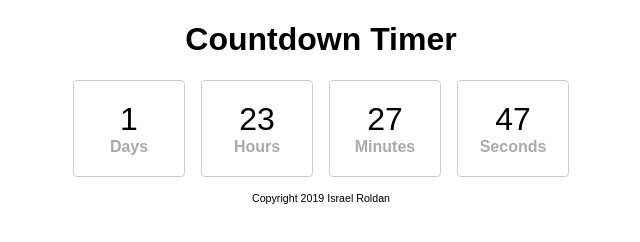
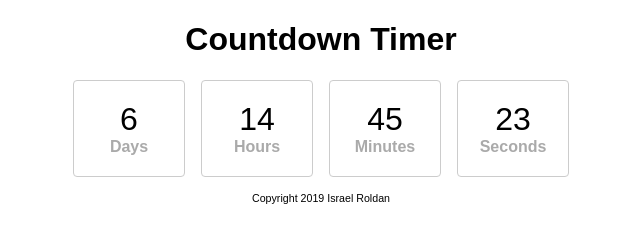
Before and after one commit to airvzxf/countdown-timer, a plain HTML site: page src/index.html in a window 1280 px wide. Shown: the full height of the page, 319-959 px from the left. Drawn offline with Linux system fonts and the light colour scheme.

Commit message:
Added the complete javascript functionality for the countdown timer and display it.

```diff
--- a/src/index.html
+++ b/src/index.html
@@ -4,10 +4,10 @@
 
 <head>
     <meta content="text/html; charset=UTF-8" http-equiv="Content-Type"/>
-    <!-- TODO: Create a responsive version for Mobile -->
+    <!-- TODO: Create countdown_timer responsive version for Mobile -->
     <!--meta name="viewport" content="width=device-width, initial-scale=1"-->
     <link href="style/main.css" media="screen" rel="stylesheet" type="text/css"/>
-    <script type="text/javascript" src="javascript/countdown-timer.js"></script>
+    <script src="javascript/countdown-timer.js" type="text/javascript"></script>
     <title>Countdown Timer</title>
 </head>
 
@@ -22,7 +22,7 @@
 <section id="counter-container">
     <div class="counter-box">
         <p>
-            <span id="days" class="counter-box-number">1</span>
+            <span class="counter-box-number" id="days">0</span>
             <br/>
             <span class="counter-box-type">Days</span>
         </p>
@@ -30,7 +30,7 @@
 
     <div class="counter-box">
         <p>
-            <span id="hours" class="counter-box-number">23</span>
+            <span class="counter-box-number" id="hours">0</span>
             <br/>
             <span class="counter-box-type">Hours</span>
         </p>
@@ -38,7 +38,7 @@
 
     <div class="counter-box">
         <p>
-            <span id="minutes" class="counter-box-number">27</span>
+            <span class="counter-box-number" id="minutes">0</span>
             <br/>
             <span class="counter-box-type">Minutes</span>
         </p>
@@ -46,7 +46,7 @@
 
     <div class="counter-box">
         <p>
-            <span id="seconds" class="counter-box-number">47</span>
+            <span class="counter-box-number" id="seconds">0</span>
             <br/>
             <span class="counter-box-type">Seconds</span>
         </p>
@@ -57,6 +57,17 @@
     <p>Copyright 2019 Israel Roldan</p>
 </footer>
 
+<script type="text/javascript">
+    // TODO: Delete this date which check when the target date is expired.
+    // target_date = '2019-01-24 20:00:00';
+    target_date = '2019-01-31 23:00:00';
+
+    countdown_timer = new CountdownTimer(target_date);
+    countdown_timer.run(document);
+    // TODO: Delete this log.
+    console.log(countdown_timer);
+</script>
+
 </body>
 
 </html>
--- a/src/javascript/countdown-timer.js
+++ b/src/javascript/countdown-timer.js
@@ -0,0 +1,81 @@
+class CountdownTimer {
+
+    constructor(target_date) {
+        let date_in_milliseconds;
+
+        date_in_milliseconds = new Date().getTime();
+        this.time_in_milliseconds = CountdownTimer.convert_date_to_seconds(date_in_milliseconds, target_date);
+    }
+
+    static convert_date_to_seconds(actual_date = undefined, target_date) {
+        let date_diff;
+
+        if (target_date === undefined) {
+            return 0;
+        }
+
+        target_date = new Date(target_date).getTime();
+
+        date_diff = target_date - actual_date;
+
+        if (date_diff < 0) {
+            return 0;
+        }
+
+        return date_diff;
+    }
+
+    static convert_milliseconds_to_time(milliseconds = 0) {
+        let days, hours, minutes, seconds;
+
+        seconds = Math.floor(milliseconds / 1000);
+        minutes = Math.floor(seconds / 60);
+        hours = Math.floor(minutes / 60);
+        days = Math.floor(hours / 24);
+
+        seconds = seconds % 60;
+        minutes = minutes % 60;
+        hours = hours % 24;
+
+        return {days: days, hours: hours, minutes: minutes, seconds: seconds};
+    }
+
+    static decrease_one_second(milliseconds = 0) {
+        if (milliseconds < 1000) {
+            return 0;
+        }
+
+        return milliseconds - 1000;
+    }
+
+    static get_time(milliseconds = 0) {
+        return CountdownTimer.convert_milliseconds_to_time(milliseconds);
+    }
+
+    static update_time(html, milliseconds = 0) {
+        let time;
+
+        time = CountdownTimer.get_time(milliseconds);
+        CountdownTimer.display_time(html, time);
+
+        return CountdownTimer.decrease_one_second(milliseconds);
+    }
+
+    // TODO: Stop the setInterval when the time in milliseconds is zero.
+    static sleep_wakeup_forever(html, milliseconds = 0) {
+        setInterval(function () {
+            milliseconds = CountdownTimer.update_time(html, milliseconds);
+        }, 1000);
+    }
+
+    static display_time(html, time) {
+        html.getElementById("days").innerText = time.days;
+        html.getElementById("hours").innerText = time.hours;
+        html.getElementById("minutes").innerText = time.minutes;
+        html.getElementById("seconds").innerText = time.seconds;
+    }
+
+    run(html) {
+        CountdownTimer.sleep_wakeup_forever(html, this.time_in_milliseconds)
+    }
+}
```
